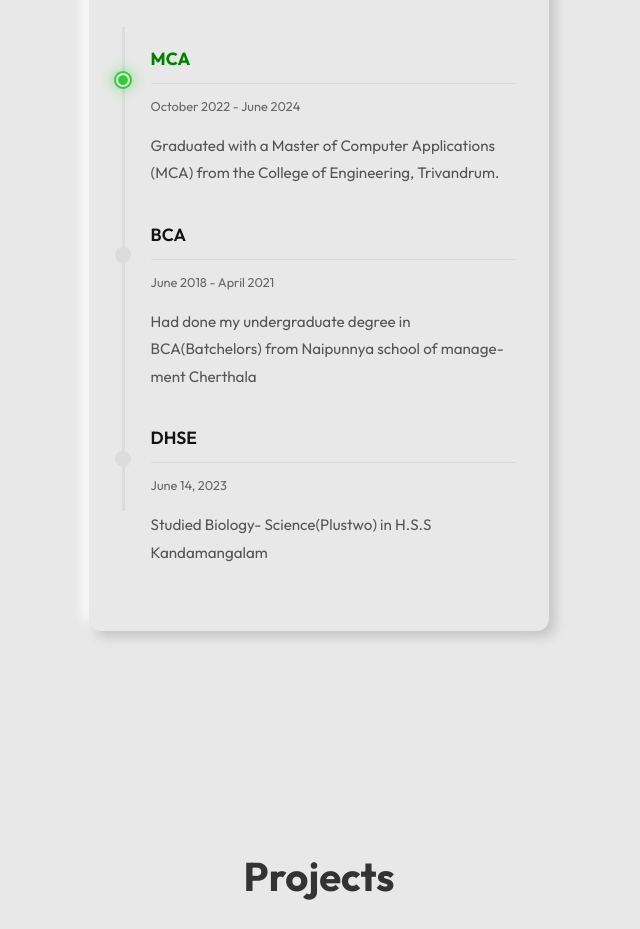
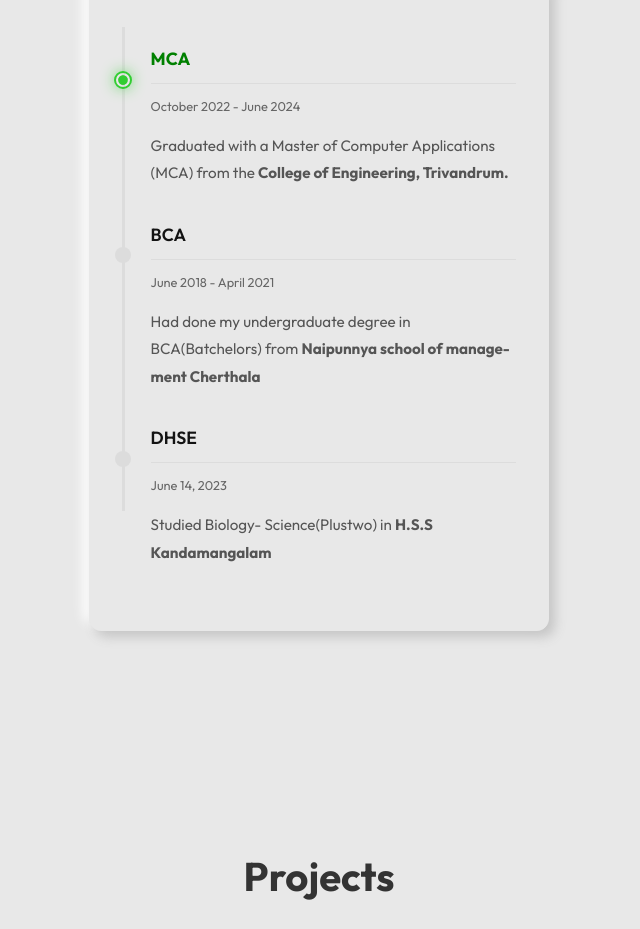
Before and after one commit to sreyas-sc/Portfolio, a React (Create React App) app: page / in a window 1280 px wide. Shown: the part 1380-2309 px from the top of the page, without its empty margins (321-961 px from the left). Built offline with nearby package versions, Linux system fonts and the light colour scheme.

Commit message:
Update HeroImg.js

```diff
--- a/src/components/HeroImg.js
+++ b/src/components/HeroImg.js
@@ -107,7 +107,7 @@ const Heroimg = () => {
       <time class="tl-time" datetime="2023-06-20">October 2022 - June 2024</time>
     </div>
     <div class="tl-body">
-      <p>Graduated with a Master of Computer Applications (MCA) from the College of Engineering, Trivandrum.</p>
+      <p>Graduated with a Master of Computer Applications (MCA) from the <b>College of Engineering, Trivandrum.</b></p>
     </div>
   </div>
   <div class="tl-content">
@@ -117,7 +117,7 @@ const Heroimg = () => {
       <time class="tl-time" datetime="2023-06-18">June 2018 - April 2021</time>
     </div>
     <div class="tl-body">
-      <p>Had done my undergraduate degree in BCA(Batchelors) from Naipunnya school of management Cherthala</p>
+      <p>Had done my undergraduate degree in BCA(Batchelors) from <b>Naipunnya school of management Cherthala</b></p>
     </div>
   </div>
   <div class="tl-content">
@@ -127,7 +127,7 @@ const Heroimg = () => {
       <time class="tl-time" datetime="2023-06-14">June 14, 2023</time>
     </div>
     <div class="tl-body">
-      <p>Studied Biology- Science(Plustwo) in H.S.S Kandamangalam </p>
+      <p>Studied Biology- Science(Plustwo) in <b>H.S.S Kandamangalam</b> </p>
     </div>
   </div>
 </div>
```
